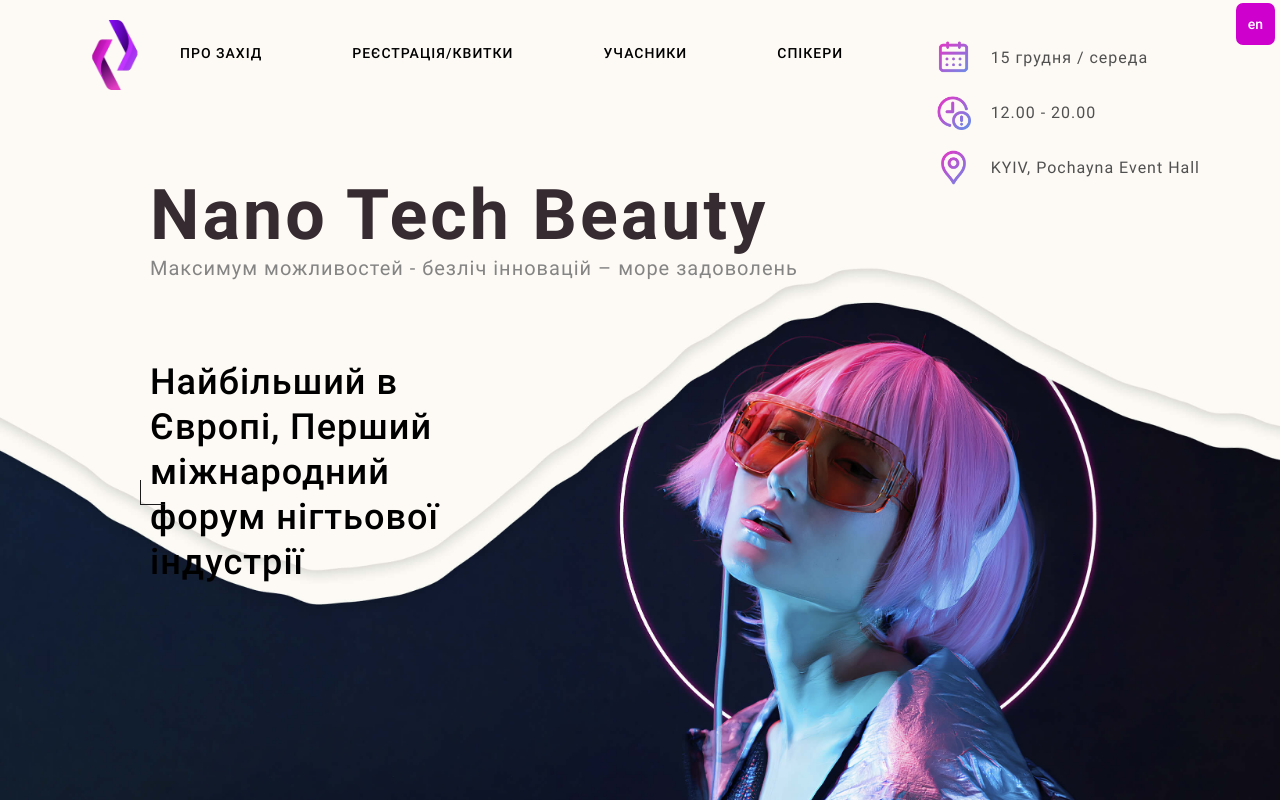
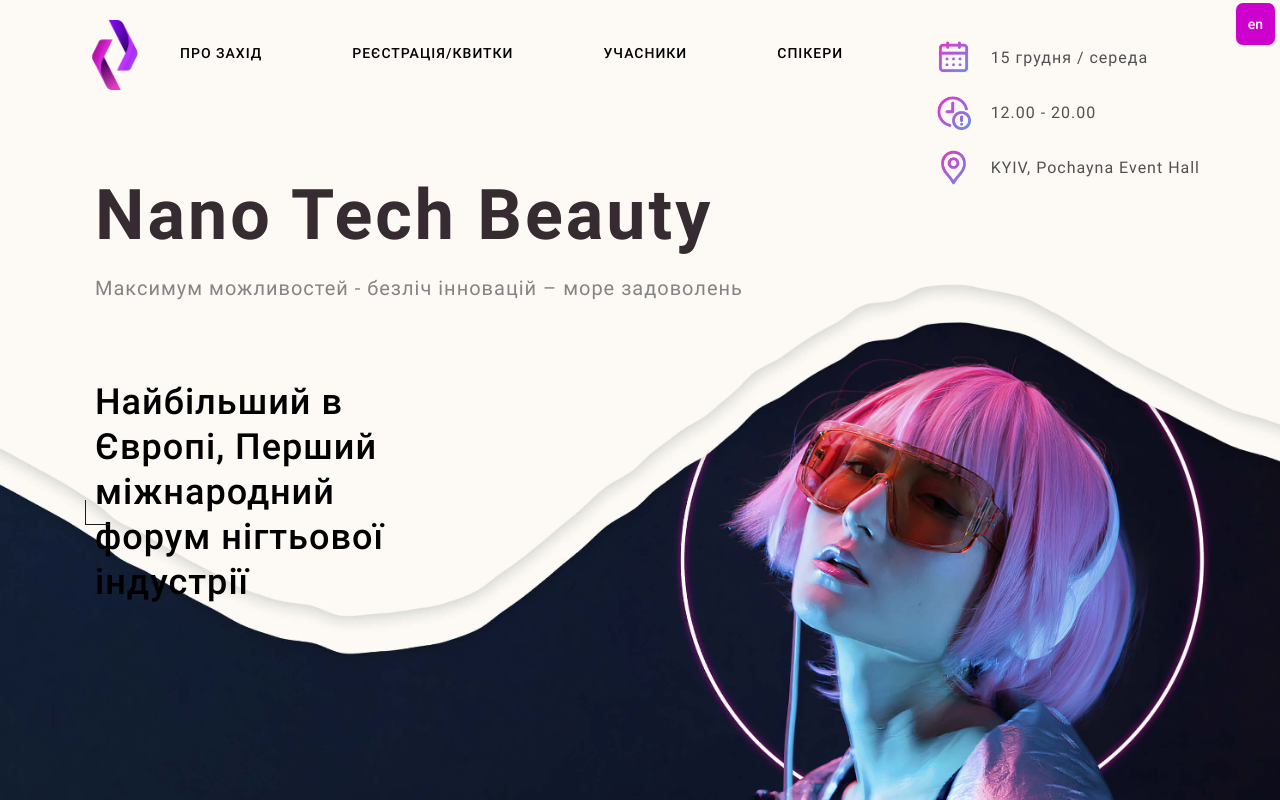
Before and after one commit to EleonoraPavlova/nailEvents, a React (Create React App) app: page / in a window 1280 px wide. Shown: the top 800 px of the page. Built offline with nearby package versions, Linux system fonts and the light colour scheme.

Commit message:
add mobaile nav

```diff
--- a/src/components/common/Nav/index.scss
+++ b/src/components/common/Nav/index.scss
@@ -1,4 +1,5 @@
 @import "../../../variables.scss";
+@import "../../../mixins.scss";
 
 .navigationbar {
   &__wrapper {
@@ -7,6 +8,9 @@
     justify-content: flex-start;
     width: 100%;
     padding: 0 80px;
+    @include for-phone-only {
+      padding: 0 30px;
+    }
   }
   &__wrapper-nav {
     display: flex;
@@ -16,9 +20,16 @@
     padding: 30px 0 0 60px;
     &-date {
       margin-bottom: 20px;
+      @include for-phone-only {
+        margin-bottom: 8px;
+      }
     }
     &-right {
       padding-top: 40px;
+      @include for-phone-only {
+        padding-top: 20px;
+        padding-bottom: 20px;
+      }
     }
     &-calendar,
     &-time,
@@ -26,6 +37,11 @@
       width: 35px;
       height: 35px;
       margin-right: 20px;
+      @include for-phone-only {
+        width: 25px;
+        height: 25px;
+        margin-right: 10px;
+      }
     }
   }
 
@@ -34,6 +50,10 @@
     height: 70px;
     margin-top: 20px;
     margin-right: 30px;
+    @include for-phone-only {
+      width: 45px;
+      height: 45px;
+    }
   }
   &__box {
     display: flex;
@@ -48,12 +68,19 @@
           border-bottom: 1px solid $color-shadowy;
         }
       }
+      @include for-phone-only {
+        display: none;
+      }
     }
   }
   &__wrapper-buttonlng {
     position: absolute;
     top: 3px;
     right: 5px;
+    @include for-phone-only {
+      top: 5px;
+      right: 10px;
+    }
   }
   &__button-lng {
     border-radius: 7px;
@@ -62,3 +89,12 @@
     background-color: #cd00cd;
   }
 }
+.text-normal {
+  @include for-phone-only {
+    font-weight: 500;
+    font-size: 11px;
+    line-height: 10px;
+    letter-spacing: 0;
+    padding-left: 0;
+  }
+}
--- a/src/components/home/Header/index.scss
+++ b/src/components/home/Header/index.scss
@@ -7,15 +7,22 @@
     &__bg {
         position: relative;
         background-image: url(./banner.jpg);
-        width: 100%;
-        height: 704px;
         background-repeat: no-repeat;
         background-size: cover;
         padding: 0px 80px 18px 80px;
         background-position-y: -83px;
+        @include for-phone-only {
+            padding: 0px 8px 8px 0;
+            background-image: url(./banner-mobile.png);
+            height: 255px;
+            background-position-y: -5px;
+        }
     }
     &__main {
         padding: 0 70px;
+        @include for-phone-only {
+            padding: 0;
+        }
         &-about {
             font-weight: 600;
             line-height: 41px;
@@ -48,22 +55,44 @@
 
     &__main {
         margin-bottom: 150px;
+        padding-left: 15px;
+        @include for-phone-only {
+            margin-bottom: 0;
+        }
         &-h1 {
-            margin-bottom: 10px;
+            margin-bottom: 30px;
+            @include for-phone-only {
+                margin-bottom: 4px;
+            }
         }
         &-title {
             font-size: 70px;
             line-height: 61px;
+            @include for-phone-only {
+                font-size: 35px;
+                line-height: 42px;
+                text-shadow: 0 0 3px #ffffff, 0 0 5px #ffffff, 0 0 6px #ff00de, 0 0 10px #ff00de;
+            }
         }
         &-slogan {
             font-size: 20px;
             color: #848484;
             margin-bottom: 80px;
+            @include for-phone-only {
+                display: none;
+                font-size: 14px;
+                margin-bottom: 20px;
+                line-height: 21px;
+                text-align: center;
+            }
         }
         &-about {
             position: relative;
             width: 35%;
             grid-template-columns: 38% 62%;
+            @include for-phone-only {
+                display: inline;
+            }
             &::after {
                 position: absolute;
                 content: "";
@@ -74,6 +103,14 @@
                 border-bottom: 1px solid $color-shadowy;
                 top: 120px;
                 left: -10px;
+                @include for-phone-only {
+                    width: 21px;
+                    height: 21px;
+                    border-left: 2px solid black;
+                    border-bottom: 2px solid black;
+                    top: 32px;
+                    left: 13px;
+                }
             }
         }
     }
@@ -85,12 +122,23 @@
         height: 85px;
         margin-top: 100px;
         margin-left: 145px;
+        @include for-phone-only {
+            margin-top: 0;
+            margin-left: 0;
+            width: 126px;
+            height: 37px;
+            background-size: contain;
+        }
         &-inside {
             color: $color-white;
             text-transform: uppercase;
             letter-spacing: 6px;
             background: transparent;
             font-weight: bolder;
+            @include for-phone-only {
+                letter-spacing: 2px;
+                font-weight: bold;
+            }
             &:hover {
                 color: aqua;
             }
@@ -100,6 +148,9 @@
         display: flex;
         align-items: flex-end;
         justify-content: space-between;
+        @include for-phone-only {
+            padding: 15px 0 10px 40px;
+        }
     }
 }
 $an: 0;
@@ -125,3 +176,12 @@
     }
     $an: $an + 1;
 }
+
+.text-title-less {
+    @include for-phone-only {
+        font-weight: 400;
+        font-size: 10px;
+        line-height: 25px;
+        color: black;
+    }
+}
```
Also changed, not shown: src/components/common/Logo/index.scss (added), src/components/home/Header/banner-mobile.png (added).
